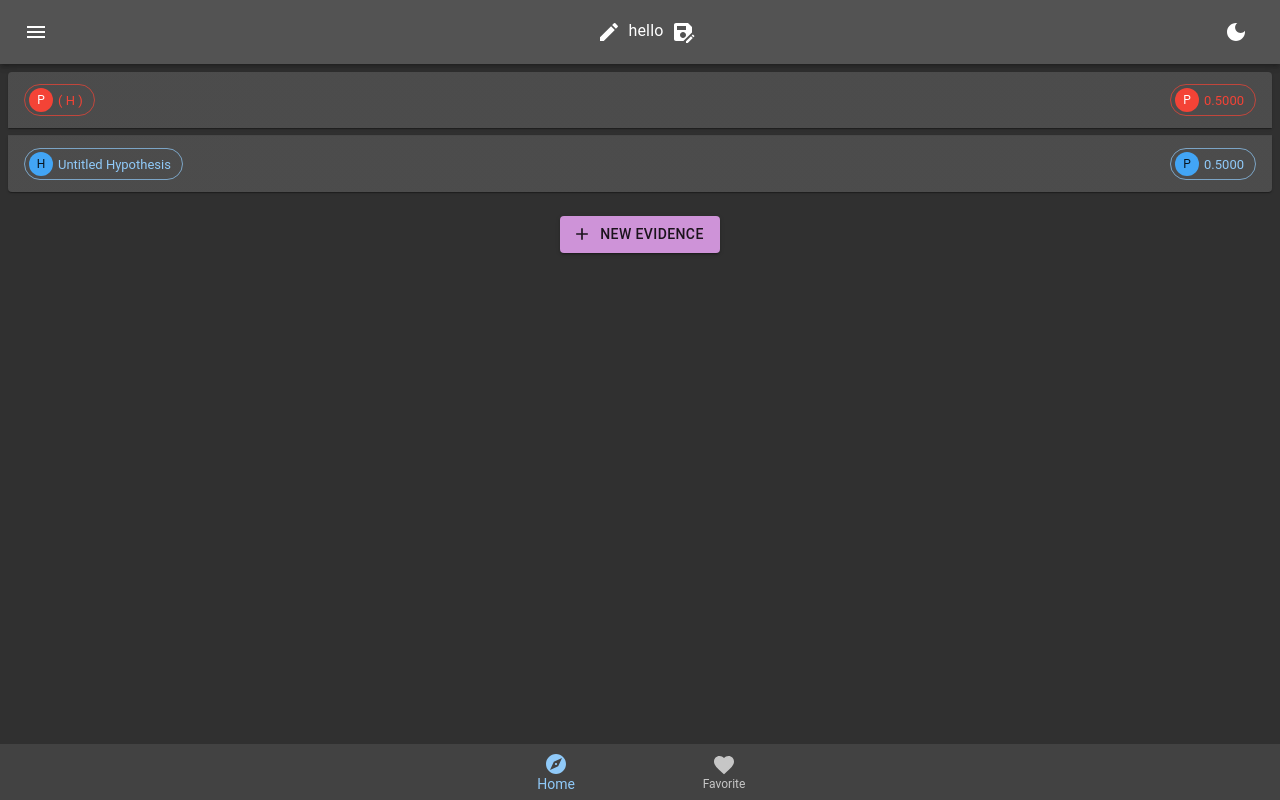
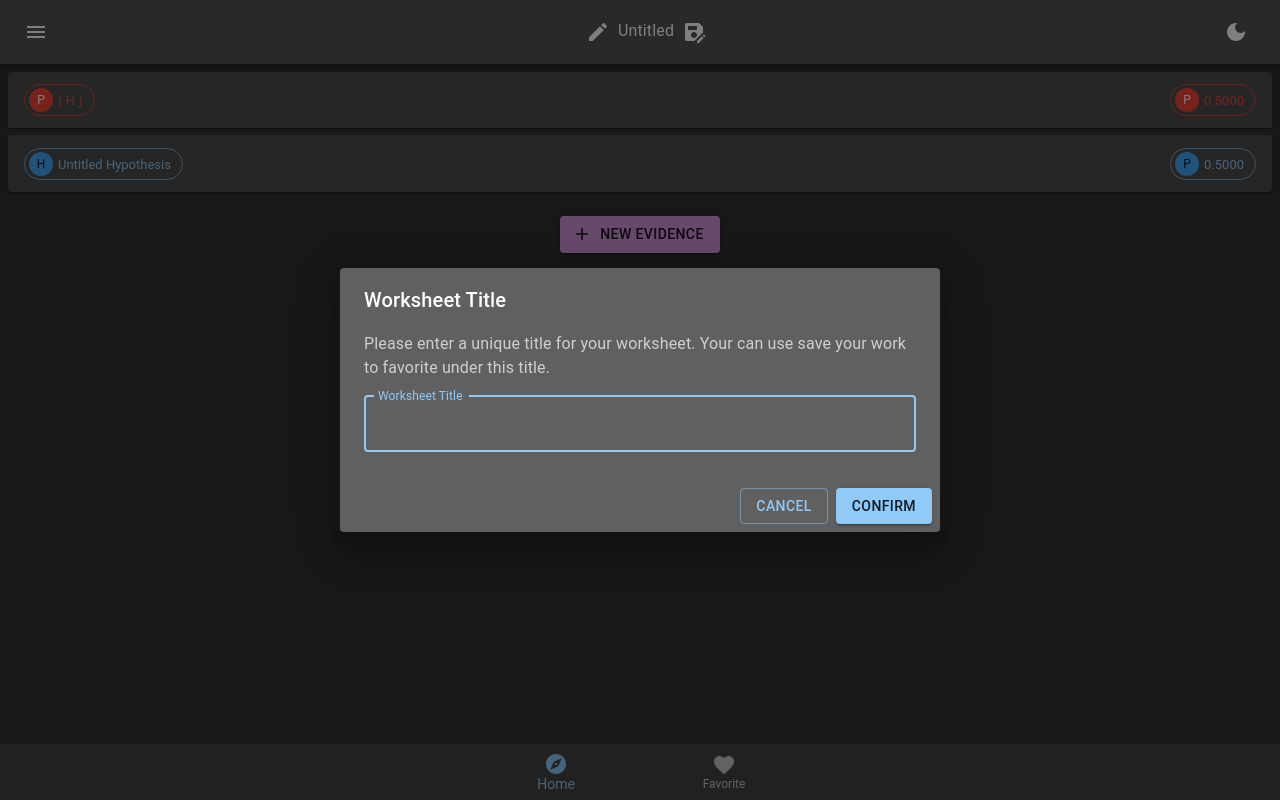
Before and after one commit to quantumsnowball/bayes-domain, a Next.js app: page / in a window 1280 px wide. Both pictures are taken after a click on the button 597 px from the left and 32 px from the top of the page. Built offline with nearby package versions, Linux system fonts and the light colour scheme.

Commit message:
layout: basic input dialog for editing the title

```diff
--- /dev/null
+++ b/components/MenuBar/TitleSection/EditDialog.tsx
@@ -0,0 +1,61 @@
+import {
+  Button,
+  Dialog,
+  DialogActions,
+  DialogContent,
+  DialogContentText,
+  DialogTitle,
+  TextField
+} from "@mui/material";
+import { Dispatch, SetStateAction } from "react";
+
+
+interface EditDialogProps {
+  editOpen: boolean
+  setEditOpen: Dispatch<SetStateAction<boolean>>
+}
+
+function EditDialog({ editOpen, setEditOpen }: EditDialogProps) {
+
+  const handleClose = () => setEditOpen(false)
+
+  return (
+    <Dialog
+      open={editOpen}
+      onClose={handleClose}
+    >
+      <DialogTitle>Worksheet Title</DialogTitle>
+      <DialogContent>
+        <DialogContentText>
+          Please enter a unique title for your worksheet. Your can use save your work to favorite under this title.
+        </DialogContentText>
+        <TextField
+          fullWidth
+          autoFocus
+          margin="normal"
+          label="Worksheet Title"
+          type="text"
+          onFocus={e => e.target.select()}
+        />
+      </DialogContent>
+      <DialogActions>
+        <Button
+          color='primary'
+          variant='outlined'
+          onClick={handleClose}
+        >
+          Cancel
+        </Button>
+        <Button
+          color='primary'
+          variant='contained'
+          onClick={handleClose}
+        >
+          Confirm
+        </Button>
+      </DialogActions>
+    </Dialog>
+  )
+}
+
+export default EditDialog
--- a/components/MenuBar/TitleSection/index.tsx
+++ b/components/MenuBar/TitleSection/index.tsx
@@ -8,6 +8,8 @@ import SaveAsIcon from '@mui/icons-material/SaveAs'
 import { useDispatch, useSelector } from "react-redux"
 import { RootState } from "../../../redux/store"
 import { contentActions } from "../../../redux/slices/contentSlice"
+import { useState } from "react"
+import EditDialog from "./EditDialog"
 
 function TitleSection() {
   const dispatch = useDispatch()
@@ -15,10 +17,11 @@ function TitleSection() {
     useSelector((s: RootState) => s.content.title),
     (txt: string) => dispatch(contentActions.setTitle(txt))
   ]
+  const [editOpen, setEditOpen] = useState(false)
 
   const EditTitleButton = () =>
     <IconButton
-      onClick={() => setTitle('hello')}
+      onClick={() => setEditOpen(true)}
       sx={{ color: '#fff' }}
     >
       <EditIcon />
@@ -30,8 +33,8 @@ function TitleSection() {
       <SaveAsIcon />
     </IconButton>
 
-
   return (
+    <>
       <Box sx={{ flexGrow: 1 }}>
         <EditTitleButton />
         <Typography
@@ -42,6 +45,8 @@ function TitleSection() {
         </Typography>
         <SaveAsButton />
       </Box>
+      <EditDialog {...{ editOpen, setEditOpen }} />
+    </>
   )
 }
 
--- a/tsconfig.json
+++ b/tsconfig.json
@@ -18,7 +18,7 @@
     "isolatedModules": true,
     "jsx": "preserve",
     "incremental": true,
-    "noUnusedLocals": true,
+    "noUnusedLocals": false,
     "noUnusedParameters": false
   },
   "include": [
```
Lines whose indentation alone changed are shown as unchanged.
